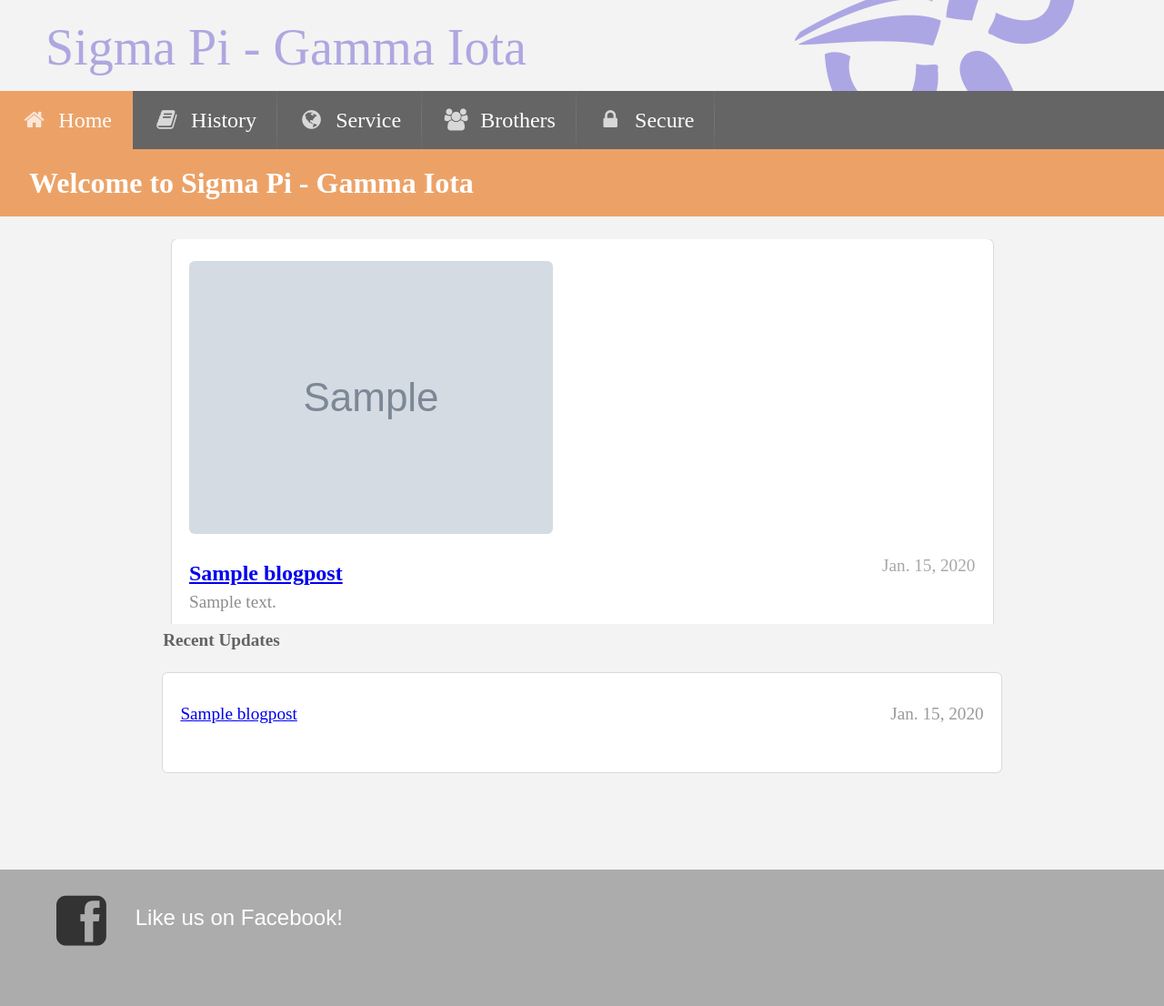
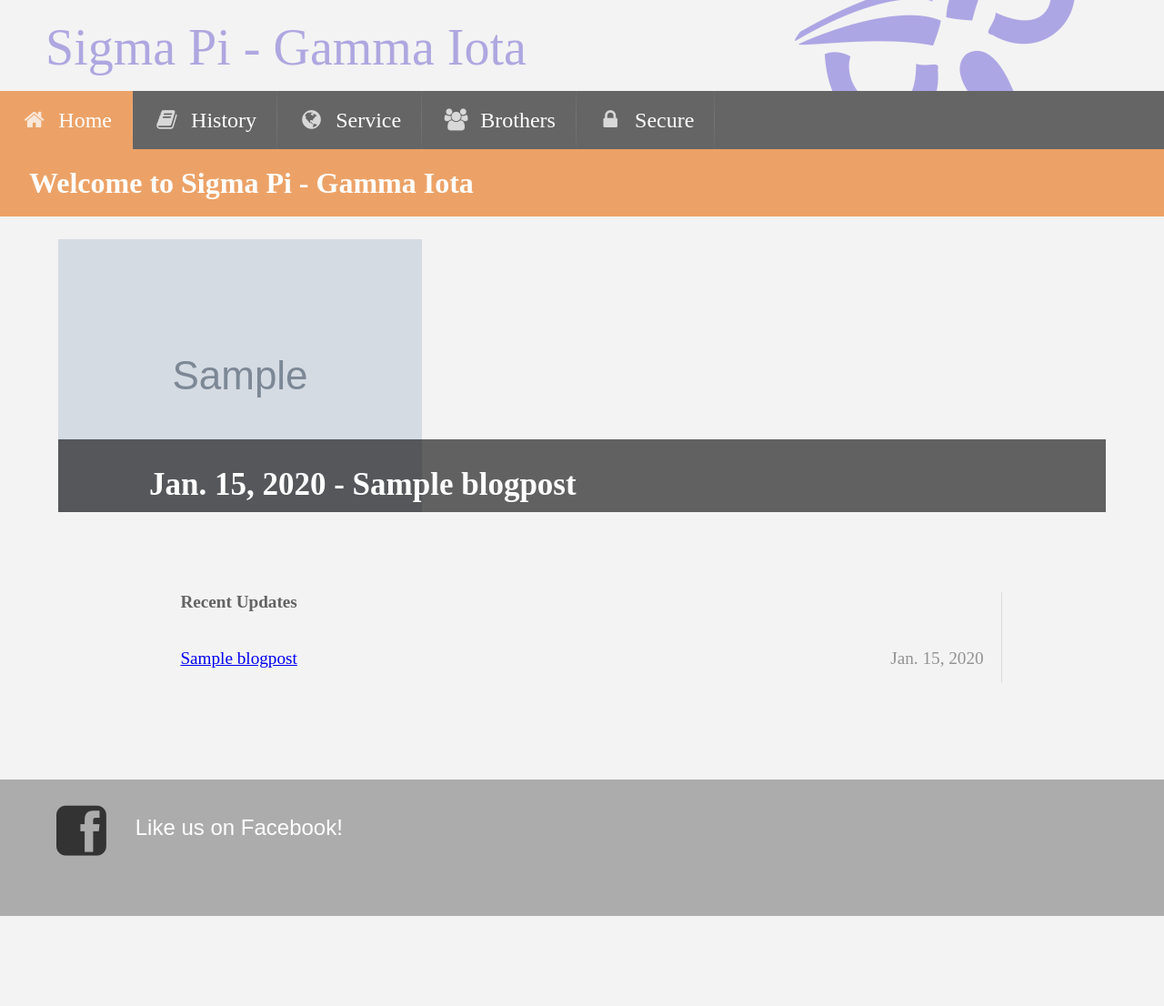
Before and after one commit to westleyrussell/SPGammaIota, a Django app: page /blog/ in a window 1280 px wide. Shown: the whole page at 91% size. After the commit the page ends 1007 px from the top, so only its background shows below. Run offline with Django 3.2, Linux system fonts and the light colour scheme; tables that the repository leaves empty hold one stand-in row (values such as "Sample post"); grey boxes marked "Sample" are stand-in pictures; parts of the project's set-up code (start-up, migrations or seed data) failed here and were passed over; some libraries are stand-ins or nearby versions.

Commit message:
Expanded on secure site design.  Added blog stuff with permissions.  Updated static pages.  Finished blog home page design.

```diff
--- a/SigmaPi/Blog/models.py
+++ b/SigmaPi/Blog/models.py
@@ -32,6 +32,13 @@ class BlogPost(models.Model):
 	class Meta:
 		verbose_name = "Blog Post"
 		verbose_name_plural = "Blog Posts"
+		permissions = (
+			("add_post", "Can add a new post"),
+			("edit_post", "Can edit an existing post"),
+			("delete_post", "Can delete an existing post"),
+			("administrate_posts", "Can administrate posts"),
+			)
+
 
 class BlogPostForm(ModelForm):
 	"""
--- a/SigmaPi/Blog/templates/blog.html
+++ b/SigmaPi/Blog/templates/blog.html
@@ -1,14 +1,14 @@
 {% extends 'base.html' %}
 
 {% block header %}
-	<h1 id="home-header" class="sub-header ui inverted block header">{{post.title}}</h4>
+	<h1 id="home-header" class="sub-header ui inverted block header">{{post.date}} - {{post.title}}</h4>
 {% endblock %}
 
 {% block content %}
 
 	<div class="large-print center-body">
 		<div class="image">
-			<img class="ui rounded image" src="/content/{{ post.image }}">
+			<img class="ui image" src="/content/{{ post.image }}">
 		</div>
 		<br/>
 		{{post.content}}
--- a/SigmaPi/Blog/templates/index.html
+++ b/SigmaPi/Blog/templates/index.html
@@ -4,6 +4,7 @@
 	{% load staticfiles %}
 	<script type='text/javascript' src='{% static "js/carouFredSel-6.2.1/jquery.carouFredSel-6.2.1-packed.js" %}'></script>
 	<script type="text/javascript" src='{% static "js/pub/home.js" %}'></script>
+	<link rel="stylesheet" type="text/css" href='{% static "css/pub_home.css" %}'/>
 {% endblock %}
 
 {% block header %}
@@ -11,35 +12,29 @@
 {% endblock %}
 
 {% block content %}
-<div class="center-body large-print">
-	<!-- Highlighted posts -->
-	{% if highlighted_posts %}
-	<div class="ui items" id='feed'>
+<!-- Highlighted posts -->
+{% if highlighted_posts %}
+<div class="html_carousel">
+	<div id="feed">
 		{% for post in highlighted_posts %}
-			<div class="item">
-				<a href="{% url 'Blog.views.blog_post' post.path %}"/>
-				<div class="content">
-					{% if post.image %}
-					<div class="image">
-						<img class="ui rounded image" src="/content/{{ post.image }}">
-					</div>
-					{% endif %}
-					<div class="meta" id="post-date"><br/>{{post.date}}</div>
-					<div class="name" id="post-title"><br/><a href="{% url 'Blog.views.blog_post' post.path %}">{{post.title}}</a></div>
-					<p class="description" id="post-summary">
-						{{post.content}}
-					</p>
+			<div class="slide">
+				<a href="{% url 'Blog.views.blog_post' post.path %}">
+				<img src="/content/{{ post.image }}">
+				<div>
+					<h4>{{post.date}} - {{post.title}}</h4>
 				</div>
+			</a>
 			</div>
 		{% endfor %}
 	</div>
-	{% endif %}
-
-
+</div>
+{% endif %}
+<div class="center-body large-print">
+	<br/><br/><br/><br/>
 	<!-- Recent posts -->
 	{% if recent_posts %}
+	<div class="ui feed horizontal segment">
 	<h4>Recent Updates</h4>
-	<div class="ui feed segment">
 		{% for post in recent_posts %}
 			<div class="event">
 				<a href="{% url 'Blog.views.blog_post' post.path %}"/>
--- a/SigmaPi/Blog/views.py
+++ b/SigmaPi/Blog/views.py
@@ -35,7 +35,7 @@ def blog_post(request, slug):
 
 	return render(request, 'blog.html', context)
 
-@login_required
+@permission_required('Blog.administrate_posts', login_url='PubSite.views.permission_denied')
 def secure_index(request):
 
 	posts = BlogPost.objects.order_by("-date")
@@ -46,7 +46,7 @@ def secure_index(request):
 
 	return render(request, 'secure/blog_index.html', context);
 
-@login_required
+@permission_required('Blog.edit_post', login_url='PubSite.views.permission_denied')
 def edit_blog(request, slug):
 	""" View for editing a blog post """
 
@@ -67,7 +67,7 @@ def edit_blog(request, slug):
 
 	return render(request, 'secure/edit_blog.html', context)
 
-@login_required
+@permission_required('Blog.add_post', login_url='PubSite.views.permission_denied')
 def add_blog(request):
 	"""
 		Adds a new blog post to the server
@@ -100,7 +100,7 @@ def add_blog(request):
 		})
 	return render(request, 'secure/add_blog.html', context)
 
-@login_required
+@permission_required('Blog.delete_post', login_url='PubSite.views.permission_denied')
 def delete_blog(request):
 	"""
 		Deletes the blog with the id that is sent in the post request
--- a/SigmaPi/PubSite/urls.py
+++ b/SigmaPi/PubSite/urls.py
@@ -7,4 +7,5 @@ urlpatterns = patterns('',
 	url(r'^history[/]$', 'PubSite.views.history'),
 	url(r'^service[/]$', 'PubSite.views.service'),
 	url(r'^blog/', include('Blog.urls')),
+	url(r'^403/', 'PubSite.views.permission_denied'),
 )
--- a/SigmaPi/PubSite/views.py
+++ b/SigmaPi/PubSite/views.py
@@ -7,3 +7,7 @@ def history(request):
 def service(request):
 	"""view for the static chapter service page"""
 	return render(request,'service.html',None)
+
+def permission_denied(request):
+	""" View for 403 (Permission Denied) error """
+	return render(request, '403.html', None)
--- a/SigmaPi/static/css/pub_common.css
+++ b/SigmaPi/static/css/pub_common.css
@@ -60,6 +60,12 @@ body {
   height: 100px;
 }
 
+div.caption p {
+  text-align: center;
+  font-size: smaller;
+  text-indent: 0;
+}
+
 html {
   height: 100%;
   font-size: 100%;
--- /dev/null
+++ b/SigmaPi/static/css/pub_home.css
@@ -0,0 +1,28 @@
+.html_carousel {
+    padding:0;
+    height: 300px;
+    width: 100%;
+    margin:0px;
+    display: block;
+    overflow:hidden;
+}
+
+.html_carousel div.slide {
+    position: relative;
+    height: 300px;
+}
+
+.html_carousel div.slide div {
+    background-color: rgba(0,0,0,0.6);
+    width: 100%;
+    position: absolute;
+    padding-bottom: 10px;
+    bottom: 0;
+}
+
+.html_carousel div.slide h4 {
+    font-size: 35px;
+    padding: 30px 0 0 100px;
+    color: white;
+    margin: 0;
+}
--- a/SigmaPi/static/js/pub/home.js
+++ b/SigmaPi/static/js/pub/home.js
@@ -1,18 +1,19 @@
 $(document).ready(function(){
 
-	$('#feed').carouFredSel({
+	$("#feed").carouFredSel({
 		circular: true,
 		infinite: true,
-		responsive: true,
 		direction: 'left',
 		align: 'center',
 		width: '100%',
-		scroll : {
+		items : {
+			height: 300
+		},
+		scroll: {
 			items: 1,
 			easing: "linear",
 			duration: 800,
-			fx: "directscroll",
-			pauseOnHover: true
+			fx: "crossfade",
 		}
 	});
 });
--- a/SigmaPi/static/js/secure/secure_common.js
+++ b/SigmaPi/static/js/secure/secure_common.js
@@ -4,6 +4,12 @@ $(document).ready(function(){
 		duration: 150,
 	});
 
+	$('.ui.dropdown')
+  		.dropdown({
+  			on: 'hover'
+  		})
+	;
+
 	$('#nav_toggle').click(function(){
 			$('#secure_nav').sidebar('toggle');
 	});
```
Also changed, not shown: SigmaPi/PubSite/templates/403.html (added, +18 -0 lines), SigmaPi/PubSite/templates/history.html (+13 -6 lines), SigmaPi/PubSite/templates/registration/login.html (+12 -2 lines), SigmaPi/Secure/templates/secure_base.html (+20 -6 lines), SigmaPi/static/css/secure/secure_common.css (+9 -1 lines), SigmaPi/static/img/house.jpg (added), 1 other file.
